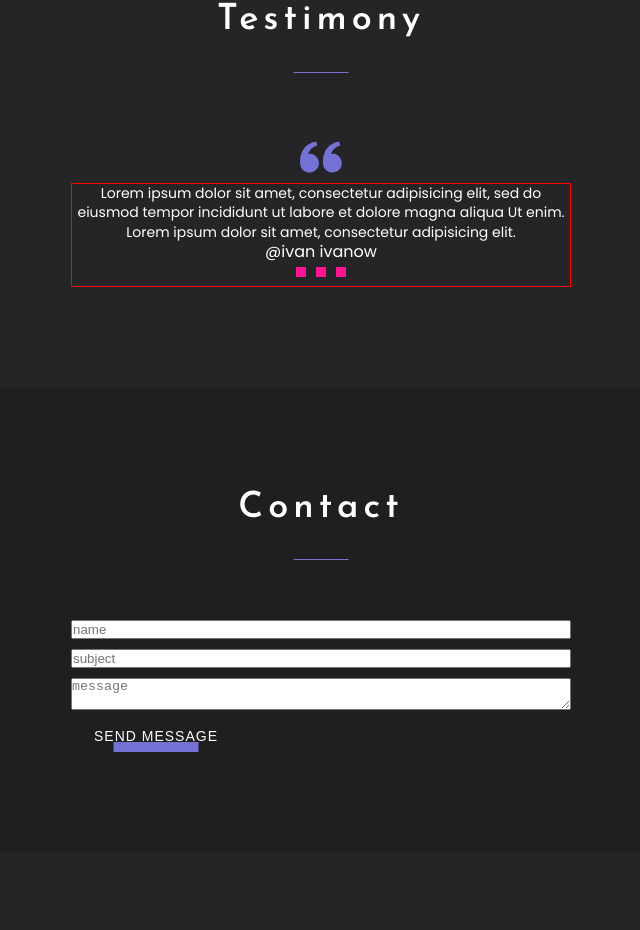
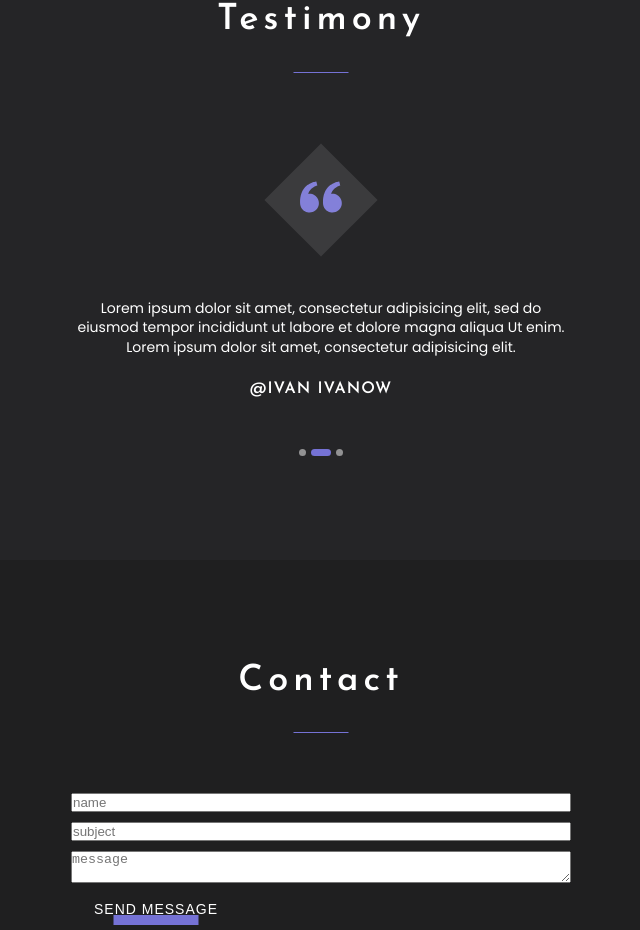
Before and after one commit to Cyberplata/portfolio-start-project-main-repeatBySveta, a React app: page / in a window 1280 px wide. Shown: the part 2739-3669 px from the top of the page, without its empty margins (319-959 px from the left). Built offline with nearby package versions, Linux system fonts and the light colour scheme.

Commit message:
15. Testimony part 2

```diff
--- a/src/components/slider/Slider.tsx
+++ b/src/components/slider/Slider.tsx
@@ -1,6 +1,7 @@
 import React from 'react';
 import styled from "styled-components";
 import {FlexWrapper} from "../FlexWrapper";
+import {theme} from "../../styles/Theme";
 
 export const Slider = () => {
     return (
@@ -15,7 +16,7 @@
             </FlexWrapper>
             <Pagination>
                 <span> </span>
-                <span> </span>
+                <span className={"active"}> </span>
                 <span> </span>
             </Pagination>
         </StyledSlider>
@@ -23,7 +24,7 @@
 };
 
 const StyledSlider = styled.div`
-    border: 1px solid red;
+    //border: 1px solid red;
     max-width: 500px;
     display: flex;
     flex-direction: column;
@@ -39,15 +40,31 @@
 `
 
 const Name = styled.span`
-
+    color: rgb(255, 255, 255);
+    font-family: 'Josefin Sans', sans-serif;
+    font-size: 16px;
+    font-weight: 600;
+    letter-spacing: 1px;
+    text-transform: uppercase;
+    margin: 22px 0 42px;
+    display: inline-block;
 `
 
 const Pagination = styled.div`
     span {
         display: inline-block;
-        width: 10px;
-        height: 10px;
-        margin: 5px;
-        background-color: deeppink;
+        width: 7px;
+        height: 7px;
+        border-radius: 20px;
+        background-color: rgba(255, 255, 255, 0.5);
+
+        & + span {  // Убрали по всем краям margin и добавили margin-left только если перед span есть span
+            margin-left: 5px;
+        }
+
+        &.active {  // Наш средний span
+            background-color: ${theme.colors.accent};
+            width: 20px;
+        }
     }
 `
--- a/src/layout/section/skills/skill/Skill.tsx
+++ b/src/layout/section/skills/skill/Skill.tsx
@@ -28,7 +28,7 @@
     padding: 62px 20px 40px;
 `
 
-const IconWrapper = styled.div`
+ export const IconWrapper = styled.div`
     position: relative;
 
     &::before {  // Позиционируем наш ромбик
--- a/src/layout/section/testimony/Testimony.tsx
+++ b/src/layout/section/testimony/Testimony.tsx
@@ -4,13 +4,16 @@
 import {Icon} from "../../../components/icon/Icon";
 import {Slider} from "../../../components/slider/Slider";
 import {FlexWrapper} from "../../../components/FlexWrapper";
+import {IconWrapper} from "../skills/skill/Skill";
 
 export const Testimony = () => {
     return (
         <StyledTestimony>
             <SectionTitle>Testimony</SectionTitle>
             <FlexWrapper direction={"column"} align={"center"}>
-                <Icon iconId={"quoteAltRightSvg"}/>
+                <IconWrapper>  {/*Добавили наш ромбик*/}
+                    <Icon iconId={"quoteAltRightSvg"}/>
+                </IconWrapper>
                 <Slider/>
             </FlexWrapper>
         </StyledTestimony>
@@ -20,4 +23,8 @@
 const StyledTestimony = styled.section`
     background-color: #d6b8f8;
     min-height: 50vh;
+
+    ${IconWrapper} {
+        margin: 40px 0 72px;
+    }
 `
```
